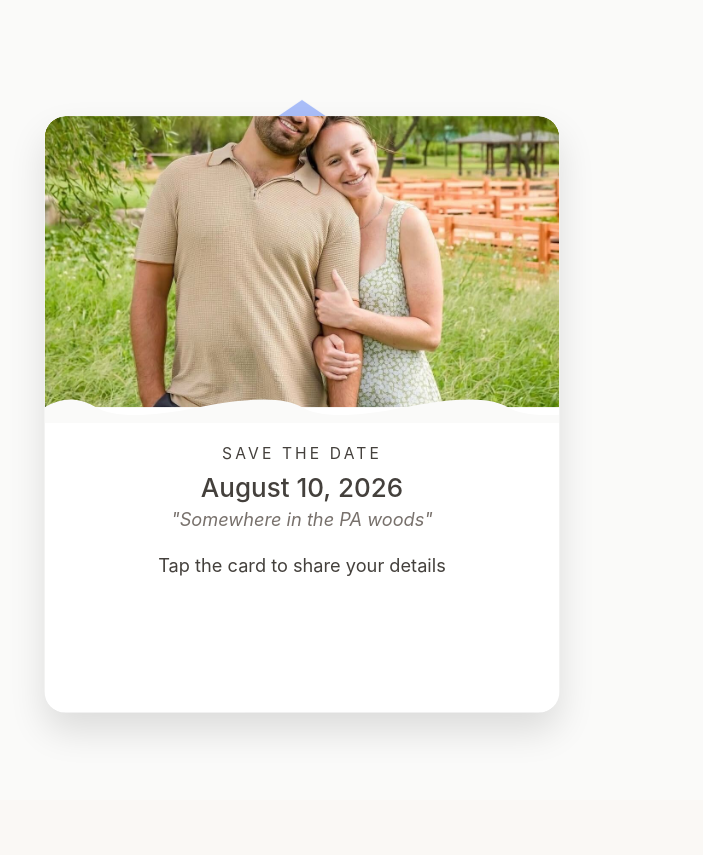
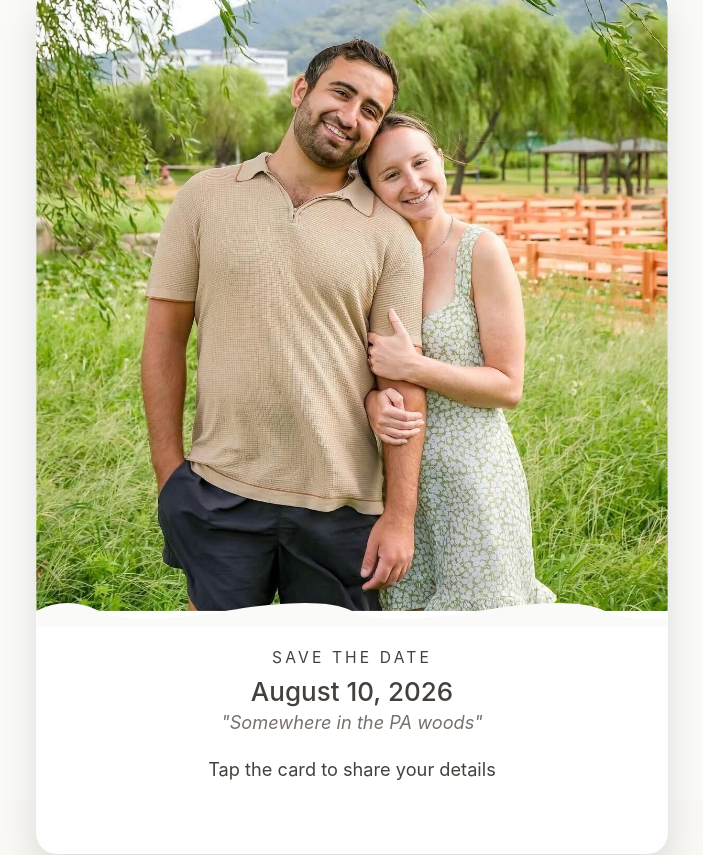
Before and after one commit to RoySchor/nadav-hannah-wedding-websites, a React (Vite) app in the folder save-the-date/: page / in a window 1280 px wide. Shown: the whole page, without its empty margins (318-1021 px from the left). Before the commit the page ends 800 px from the top, so only its background shows below. Built offline with nearby package versions, Linux system fonts and the light colour scheme.

Commit message:
update the styling slightly

```diff
--- a/save-the-date/src/components/EnvelopeClassic.jsx
+++ b/save-the-date/src/components/EnvelopeClassic.jsx
@@ -12,8 +12,8 @@ export default function EnvelopeClassic({ phase, children, flipRotation = 0 }) {
   // optional: scale wrapper responsively
   const style = useMemo(
     () => ({
-      "--env-w": "440px",
-      "--env-h": "300px",
+      "--env-w": "540px",
+      "--env-h": "420px",
     }),
     []
   );
--- a/save-the-date/src/components/TornImage.css
+++ b/save-the-date/src/components/TornImage.css
@@ -4,8 +4,9 @@
 
 .torn-image {
   width: 100%;
-  height: 14rem;
-  object-fit: cover;
+  height: 100%;
+  object-fit: contain;
+  object-position: center top;
   user-select: none;
   border-top-left-radius: 1rem;
   border-top-right-radius: 1rem;
```
